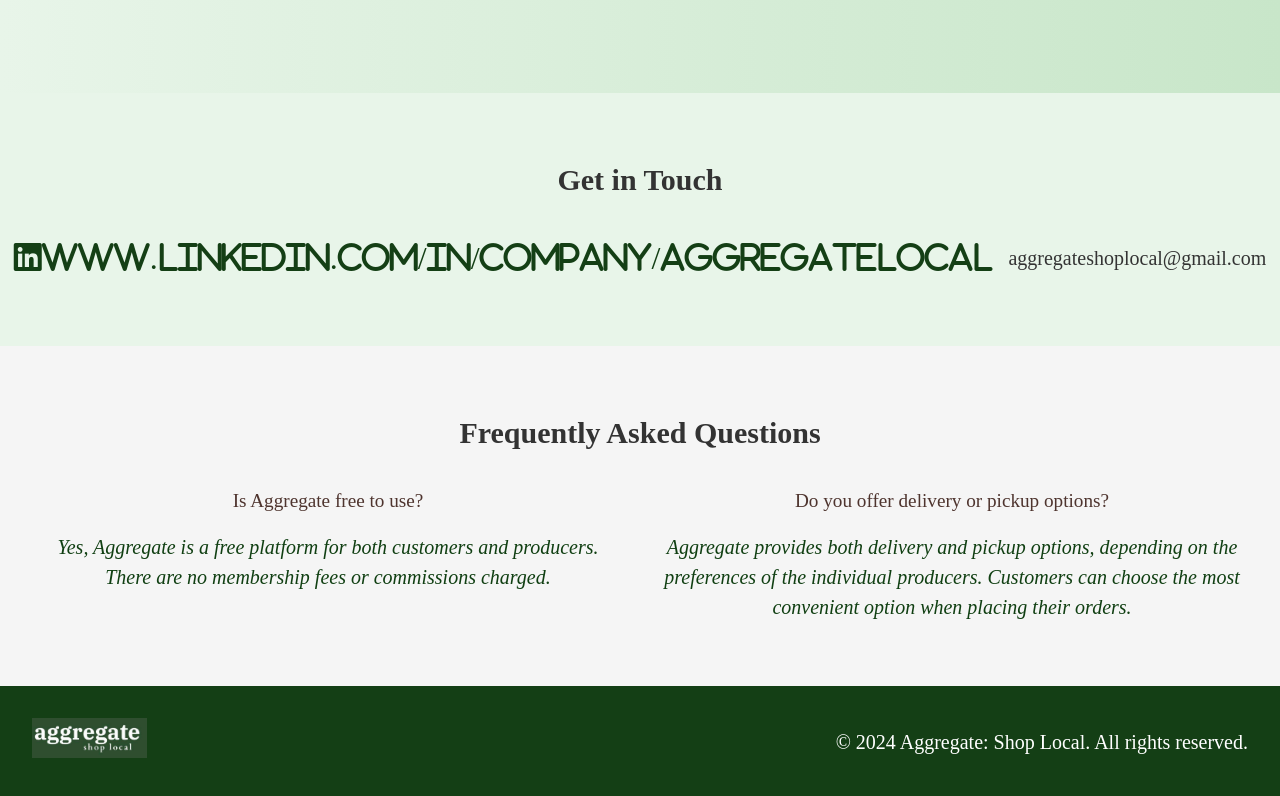
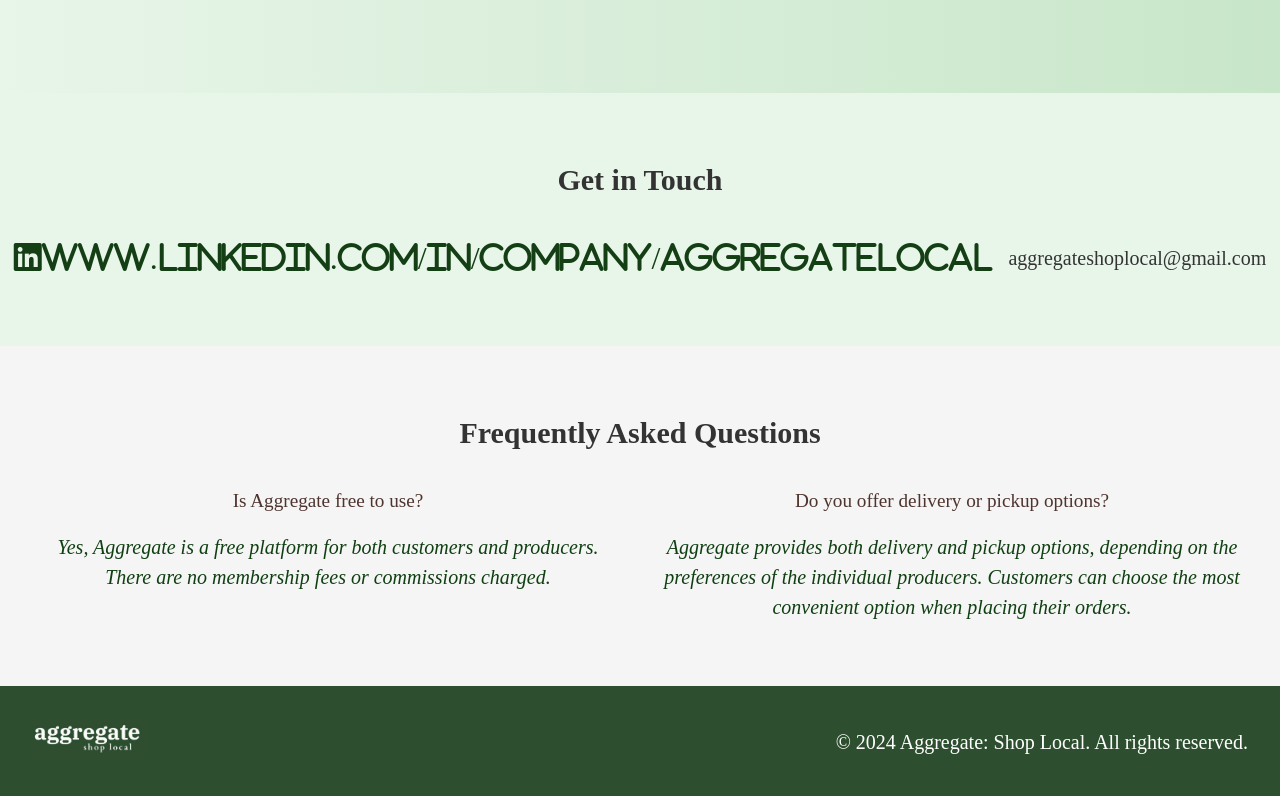
Before and after one commit to brielle-young/aggregatelocal, a plain HTML site: page index.html in a window 1280 px wide. Shown: the part 2975-3771 px from the top of the page. Drawn offline with nearby package versions, Linux system fonts and the light colour scheme.

Commit message:
Update style.css

```diff
--- a/style.css
+++ b/style.css
@@ -500,7 +500,7 @@ h1 em {
 
 /* Footer styles */
 footer {
-  background-color: #143f15;
+  background-color: #2e4f2f;
   color: #fff;
   padding: 2rem;
 }
```
